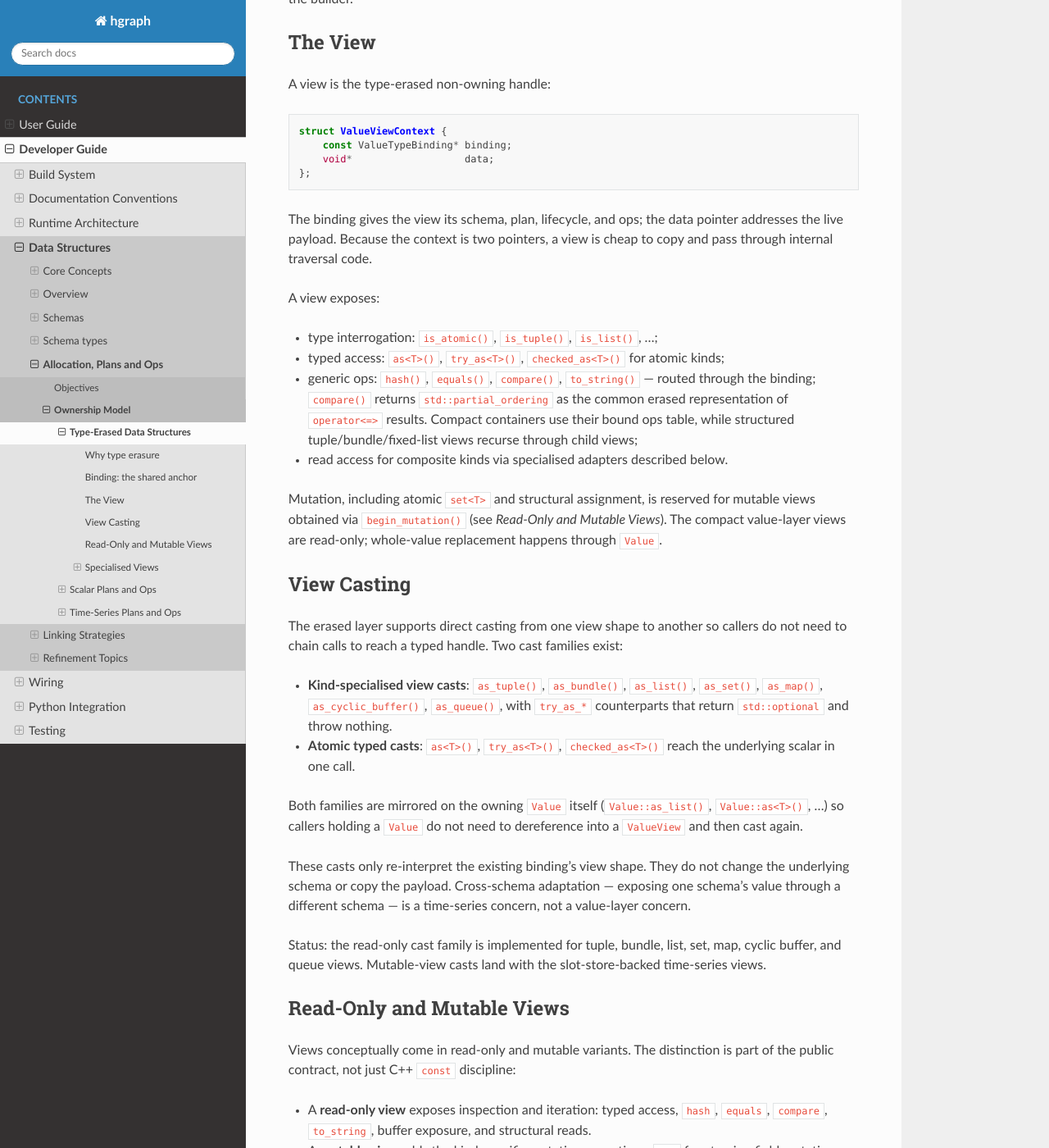
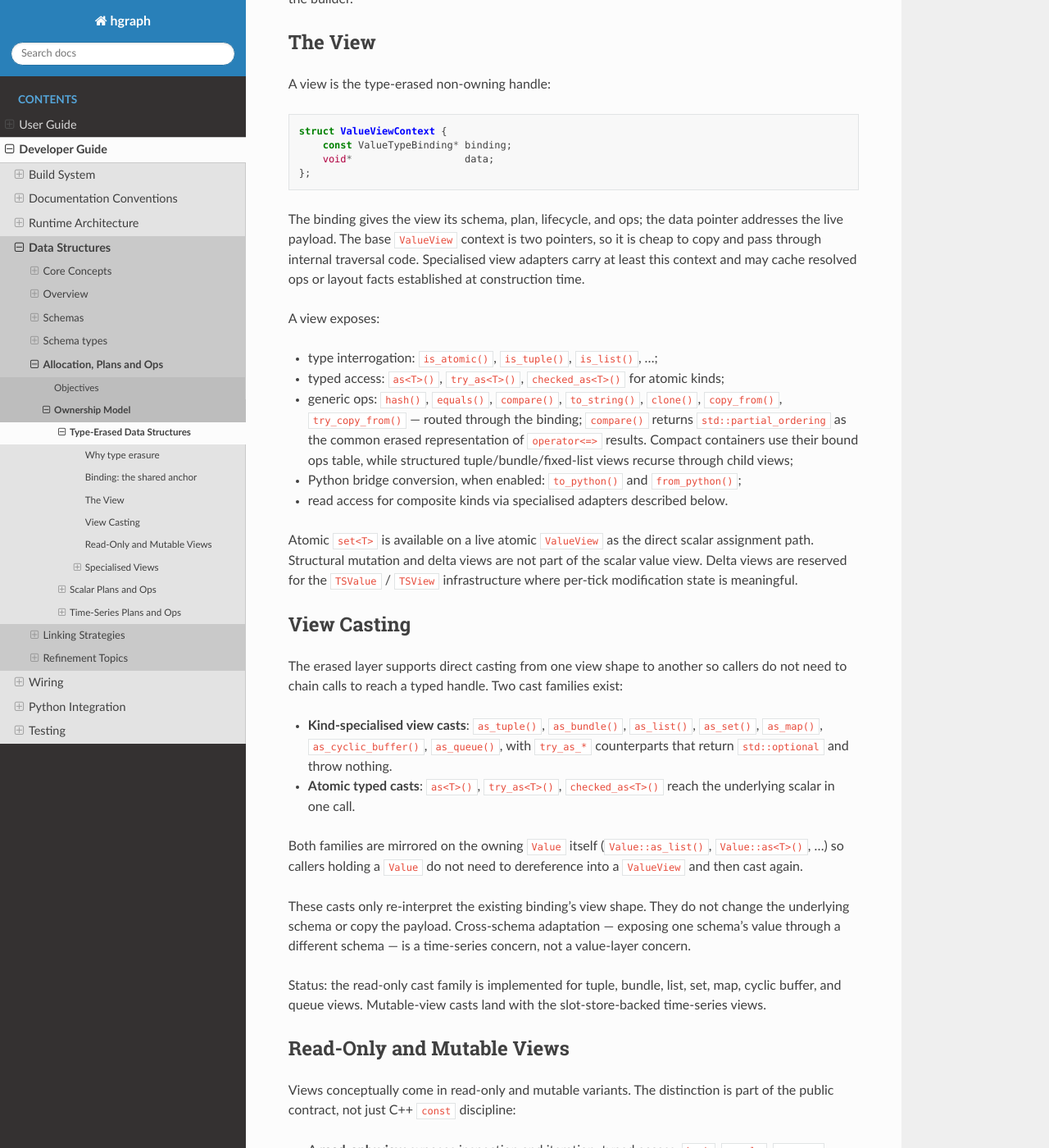
Before and after one commit to hhenson/hg_cpp, a Sphinx documentation site: the page built from docs/source/developer_guide/data_structures/plans_and_ops/erased_types.rst, in a window 1280 px wide and 1400 px high, scrolled down 1484 px. Shown: the whole window at 82% size. Built offline with Sphinx 7.4.7 and the Read the Docs theme 3.1.0, drawn with Linux system fonts in a browser that asks for light colours; some of the changed text lies outside the part shown.

Commit message:
Update docs

```diff
--- a/docs/source/developer_guide/data_structures/plans_and_ops/erased_types.rst
+++ b/docs/source/developer_guide/data_structures/plans_and_ops/erased_types.rst
@@ -87,9 +87,11 @@ A view is the type-erased non-owning handle:
    };
 
 The binding gives the view its schema, plan, lifecycle, and ops; the
-data pointer addresses the live payload. Because the context is two
-pointers, a view is cheap to copy and pass through internal traversal
-code.
+data pointer addresses the live payload. The base ``ValueView`` context
+is two pointers, so it is cheap to copy and pass through internal
+traversal code. Specialised view adapters carry at least this context
+and may cache resolved ops or layout facts established at construction
+time.
 
 A view exposes:
 
@@ -97,19 +99,23 @@ A view exposes:
   …;
 - typed access: ``as<T>()``, ``try_as<T>()``, ``checked_as<T>()`` for
   atomic kinds;
-- generic ops: ``hash()``, ``equals()``, ``compare()``, ``to_string()``
+- generic ops: ``hash()``, ``equals()``, ``compare()``, ``to_string()``,
+  ``clone()``, ``copy_from()``, ``try_copy_from()``
   — routed through the binding; ``compare()`` returns
   ``std::partial_ordering`` as the common erased representation of
   ``operator<=>`` results. Compact containers use their bound ops table,
   while structured tuple/bundle/fixed-list views recurse through child
   views;
+- Python bridge conversion, when enabled: ``to_python()`` and
+  ``from_python()``;
 - read access for composite kinds via specialised adapters described
   below.
 
-Mutation, including atomic ``set<T>`` and structural assignment, is
-reserved for mutable views obtained via ``begin_mutation()`` (see
-*Read-Only and Mutable Views*). The compact value-layer views are
-read-only; whole-value replacement happens through ``Value``.
+Atomic ``set<T>`` is available on a live atomic ``ValueView`` as the
+direct scalar assignment path. Structural mutation and delta views are
+not part of the scalar value view. Delta views are reserved for the
+``TSValue`` / ``TSView`` infrastructure where per-tick modification
+state is meaningful.
 
 View Casting
 ------------
@@ -148,11 +154,12 @@ discipline:
 
 - A **read-only view** exposes inspection and iteration: typed
   access, ``hash``, ``equals``, ``compare``, ``to_string``, buffer
-  exposure, and structural reads.
+  exposure, structural reads, and direct scalar ``set<T>`` for atomic
+  payloads.
 - A **mutable view** adds the kind-specific mutation operations:
-  ``set`` for atomics, field mutation on bundles and tuples,
-  ``push_back`` / ``resize`` on lists, ``add`` / ``remove`` on sets,
-  key insertion and value updates on maps, and so on.
+  field mutation on bundles and tuples, ``push_back`` / ``resize`` on
+  lists, ``add`` / ``remove`` on sets, key insertion and value updates
+  on maps, and so on.
 
 The current compact value-layer implementation exposes the read-only
 variants. A mutable view is obtained from an existing view by calling
@@ -208,10 +215,11 @@ Specialised Views
 -----------------
 
 Each kind has a specialised **read-only** view that adds kind-specific
-access on top of ``ValueView``. Views are still two-word handles —
-they hold the same ``(binding, data)`` context as ``ValueView`` — and
-most share an ``IndexedValueView`` base for the kinds that are
-addressed positionally.
+access on top of ``ValueView``. Specialised views hold at least the
+same ``(binding, data)`` context as ``ValueView`` and may cache
+resolved ops pointers or other construction-time facts to keep later
+calls free of repeated validation. Most share an ``IndexedValueView``
+base for the kinds that are addressed positionally.
 
 The base specialised views never expose mutation methods. Mutation
 goes through a separate **mutable** view obtained from the read-only
@@ -240,11 +248,13 @@ Read-only views
     Index-addressed positional fields. Field types may differ.
 
 ``BundleView``
-    Named tuple. Adds ``at(name)`` / ``operator[](name)`` for name-
-    addressed access on top of the indexed surface.
+    Named tuple. Adds ``has_field(name)``, ``field(name)``,
+    ``at(name)`` / ``operator[](name)`` for name-addressed access on
+    top of the indexed surface.
 
 ``ListView``
-    ``size()``, ``at(index)``, iteration. Read-only.
+    ``size()``, ``at(index)``, ``front()``, ``back()``,
+    ``is_fixed()``, ``element_schema()``, iteration. Read-only.
 
 ``CyclicBufferView``
     Read surface plus ``capacity()``, ``empty()`` / ``full()`` and
```
Also changed, not shown: other parts of docs/source/developer_guide/data_structures/plans_and_ops/erased_types.rst (+8 -6 lines), docs/source/developer_guide/data_structures/plans_and_ops/scalar.rst (+24 -11 lines).
